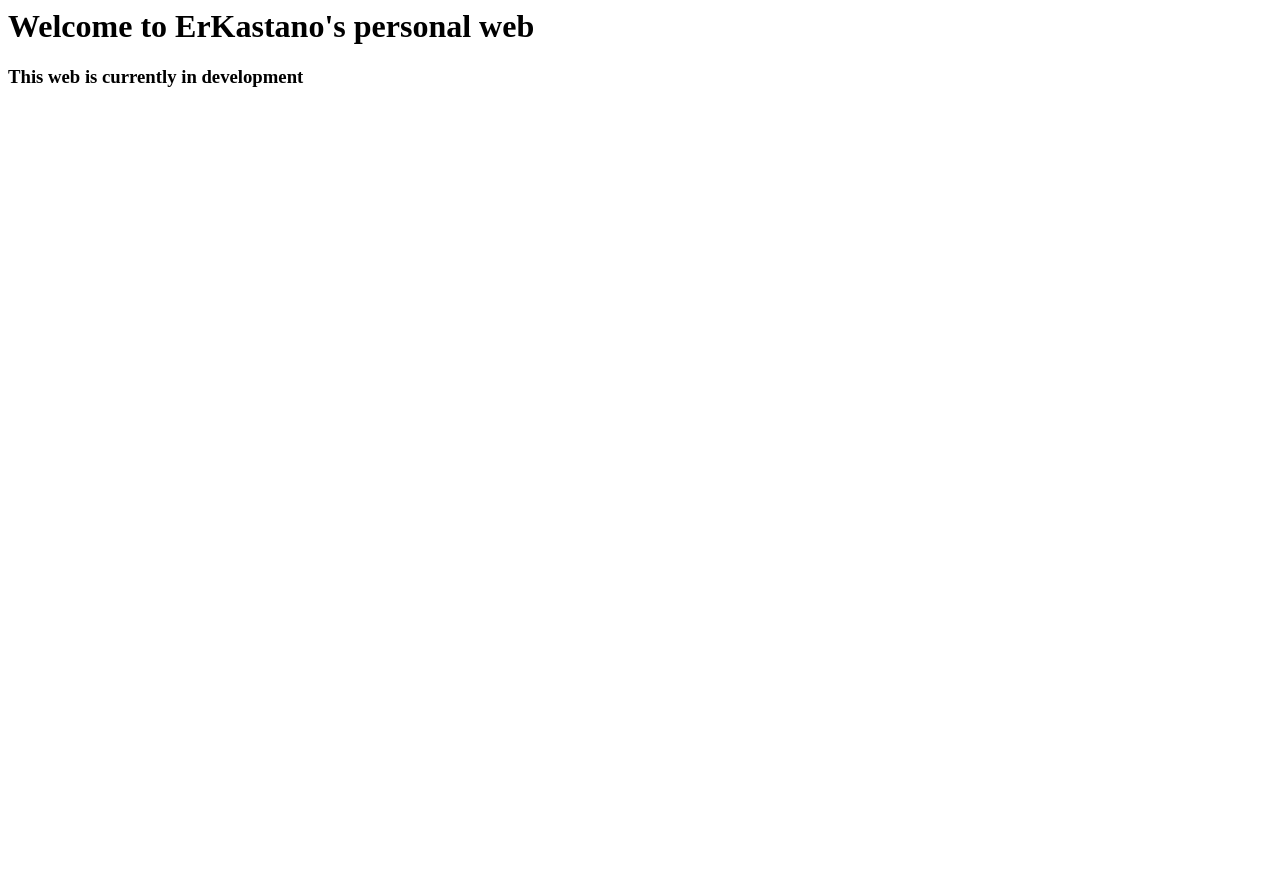
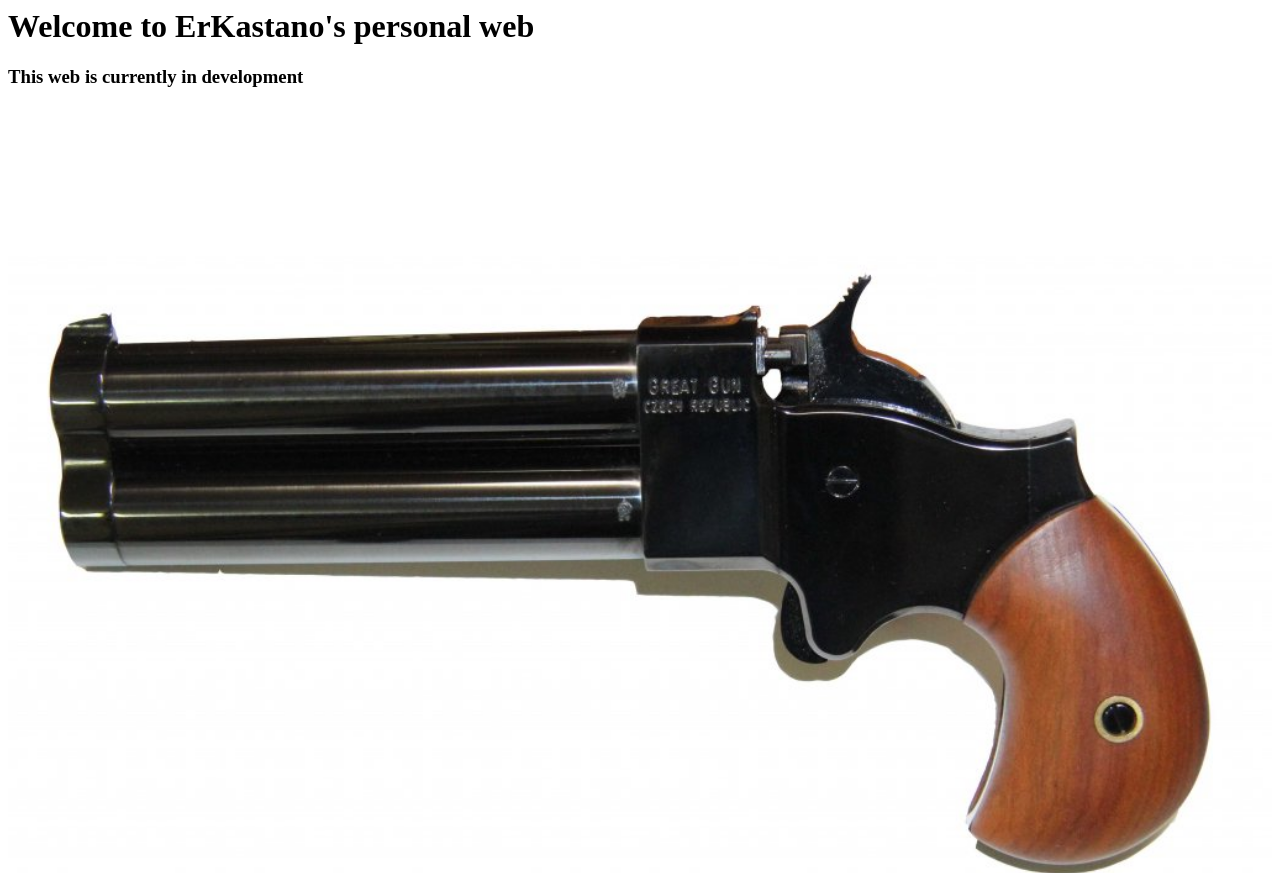
Before and after one commit to ErKastan/erkastan.github.io, a plain HTML site: page index.html in a window 1280 px wide. Shown: the top 873 px of the page. Before the commit the page ends 800 px from the top, so only its background shows below. Drawn offline with Linux system fonts and the light colour scheme.

Commit message:
Update index.html

```diff
--- a/index.html
+++ b/index.html
@@ -5,6 +5,6 @@
   <body>
     <h1>Welcome to  ErKastano's personal web</h1>
     <h3>This web is currently in development</h3>
-    <div class="article-img" style="background:url(gun.jpg)"></div>
+    <img src="gun.jpg" width="100%"/>>
   </body>
 </html>
```
